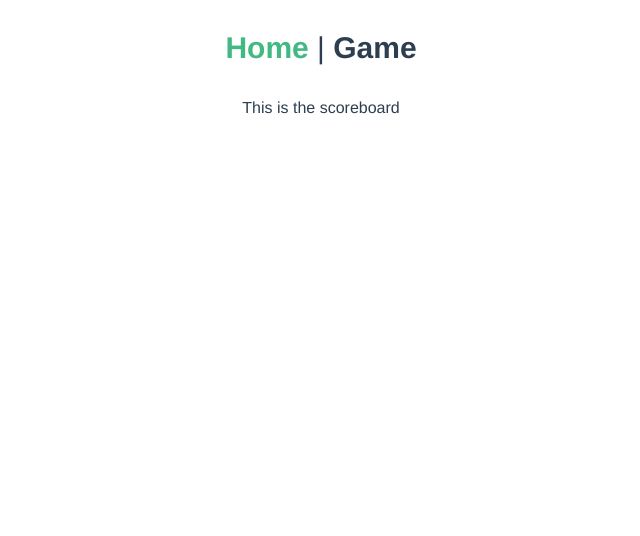
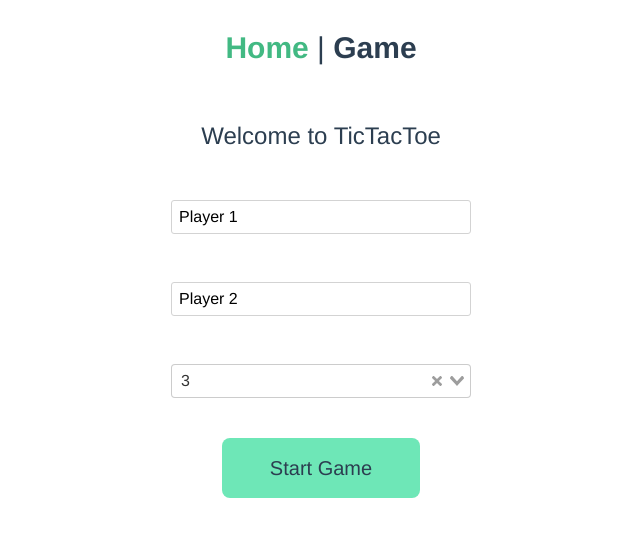
Before and after one commit to Xatai123/tictactoe, a Vue app: page / in a window 1280 px wide. Shown: the top 536 px of the page, without its empty margins (319-959 px from the left). Built offline with nearby package versions, Linux system fonts and the light colour scheme; what vue-sweetalert2 would draw is missing.

Commit message:
implemented vuex

```diff
--- a/package.json
+++ b/package.json
@@ -10,6 +10,7 @@
     "core-js": "^3.6.5",
     "vue": "^2.6.11",
     "vue-router": "^3.2.0",
+    "vue-select": "^3.15.1",
     "vue-sweetalert2": "^5.0.2",
     "vuex": "^3.4.0"
   },
--- a/src/App.vue
+++ b/src/App.vue
@@ -2,11 +2,14 @@
   <div id="app">
     <div id="nav" class="text-3xl">
       <router-link to="/">Home</router-link> |
-      <router-link to="/Game">Game</router-link>
+      <router-link to="/game">Game</router-link>
     </div>
     <router-view />
   </div>
 </template>
+
+<script>
+</script>
 
 <style lang="scss">
 #app {
--- a/src/components/TicTacToe.vue
+++ b/src/components/TicTacToe.vue
@@ -1,7 +1,7 @@
 <template>
-  <div class="flex justify-between flex-wrap container">
+  <div class="cm-container flex justify-between flex-wrap mx-auto">
     <div class="w-1/4 bg-red-300">
-      <h1 class="text-4xl pb-6 pt-16">Player 1</h1>
+      <h1 class="text-4xl pb-6 pt-16">{{ $store.state.playerOne }}</h1>
       <h2 class="text-3xl pb-20">Score : {{ playerOneScore }}</h2>
       <h2 v-if="player == 1" class="text-3xl">Your Turn</h2>
     </div>
@@ -11,7 +11,7 @@
           <div
             v-for="n in size"
             :key="(m - 1) * size + n"
-            :style="{ height: 640 / size + 'px', width: 640 / size + 'px' }"
+            :style="{ height: 600 / size + 'px', width: 600 / size + 'px' }"
             :class="`cursor-pointer border-black full-center ${
               size < 8 ? 'text-8xl' : 'text-4xl'
             } ${classGenerator((m - 1) * size + n)}`"
@@ -23,7 +23,7 @@
       </div>
     </div>
     <div class="w-1/4 bg-blue-300">
-      <h1 class="text-4xl pb-6 pt-16">Player 2</h1>
+      <h1 class="text-4xl pb-6 pt-16">{{ $store.state.playerTwo }}</h1>
       <h2 class="text-3xl pb-20">Score : {{ playerTwoScore }}</h2>
       <h2 v-if="player == -1" class="text-3xl">Your Turn</h2>
     </div>
@@ -37,9 +37,9 @@ export default {
   },
   data() {
     return {
-      size: 4,
+      size: this.$store.state.size,
       player: 1,
-      moves: 0,
+      numberOfMoves: 0,
       playerOneScore: 0,
       playerTwoScore: 0,
       matrix: new Array(),
@@ -50,12 +50,14 @@ export default {
     };
   },
   methods: {
-    showWinAlert() {
-      let name = this.player > 0 ? 1 : 2;
-      this.$swal("Player " + name + " won!!!");
-    },
-    showDrawAlert() {
-      this.$swal("Its a draw!");
+    showAlert(isWin = true) {
+      if (isWin) {
+        let name =
+          this.player > 0
+            ? this.$store.state.playerOne
+            : this.$store.state.playerTwo;
+        this.$swal(name + " won!!!");
+      } else this.$swal("Its a draw!");
     },
     classGenerator(k) {
       let res = "";
@@ -94,10 +96,10 @@ export default {
           if (this.player == 1) this.playerOneScore++;
           else this.playerTwoScore++;
           this.initGame();
-          this.showWinAlert();
-        } else if (this.moves == this.size * this.size) {
+          this.showAlert();
+        } else if (this.moves == this.size ** 2) {
           this.initGame();
-          this.showDrawAlert();
+          this.showAlert(false);
         }
         this.player *= -1;
         this.$forceUpdate();
--- a/src/index.scss
+++ b/src/index.scss
@@ -12,3 +12,17 @@
     align-items: center;
     justify-content: center;
 }
+
+.cm-container {
+    width: 1200px;
+    height: 600px;
+}
+
+.cm-input {
+    padding: 4px 7px;
+    &::placeholder {
+        color: black;
+    }
+    border: 1px solid lightgray;
+    border-radius: 3px;
+}
--- a/src/store/index.js
+++ b/src/store/index.js
@@ -5,8 +5,20 @@ Vue.use(Vuex)
 
 export default new Vuex.Store({
   state: {
+    size: 4,
+    playerOne: "Xatai",
+    playerTwo: "Player 2"
   },
   mutations: {
+    setSize(state, size) {
+      state.size = size;
+    },
+    setPlayerOne(state, name) {
+      state.playerOne = name
+    },
+    setPlayerTwo(state, name) {
+      state.playerTwo = name
+    }
   },
   actions: {
   },
--- a/src/views/Home.vue
+++ b/src/views/Home.vue
@@ -1,5 +1,59 @@
 <template>
-  <div>
-    <h1>This is the scoreboard</h1>
+  <div class="cm-container mx-auto">
+    <div class="w-1/4 mx-auto">
+      <h1 class="text-2xl my-6">Welcome to TicTacToe</h1>
+      <input
+        v-model="formData.playerOne"
+        class="w-full my-6 cm-input"
+        type="text"
+        placeholder="Player 1"
+      />
+      <input
+        v-model="formData.playerTwo"
+        class="w-full my-6 cm-input"
+        type="text"
+        placeholder="Player 2"
+      />
+      <v-select
+        v-model="formData.size"
+        class="my-6"
+        :options="options"
+        placeholder="Select Size"
+      >
+      </v-select>
+      <button
+        class="bg-green-300 my-4 py-4 px-12 rounded-lg text-xl"
+        @click="updateForm"
+      >
+        Start Game
+      </button>
+    </div>
   </div>
 </template>
+
+<script>
+export default {
+  data() {
+    return {
+      formData: {
+        playerOne: "",
+        playerTwo: "",
+        size: 3,
+      },
+      options: Array.from({ length: 10 }, (_, i) => i + 3),
+    };
+  },
+  methods: {
+    updateForm() {
+      this.$store.commit("setSize", this.formData.size);
+      this.$store.commit("setPlayerOne", this.formData.playerOne);
+      this.$store.commit("setPlayerTwo", this.formData.playerTwo);
+      this.$router.push("/game");
+    },
+  },
+};
+</script>
+
+
+<style lang="scss">
+</style>
```
Also changed, not shown: src/main.js (+5 -3 lines), 1 other file (tests, documents, lock files or other folders).
